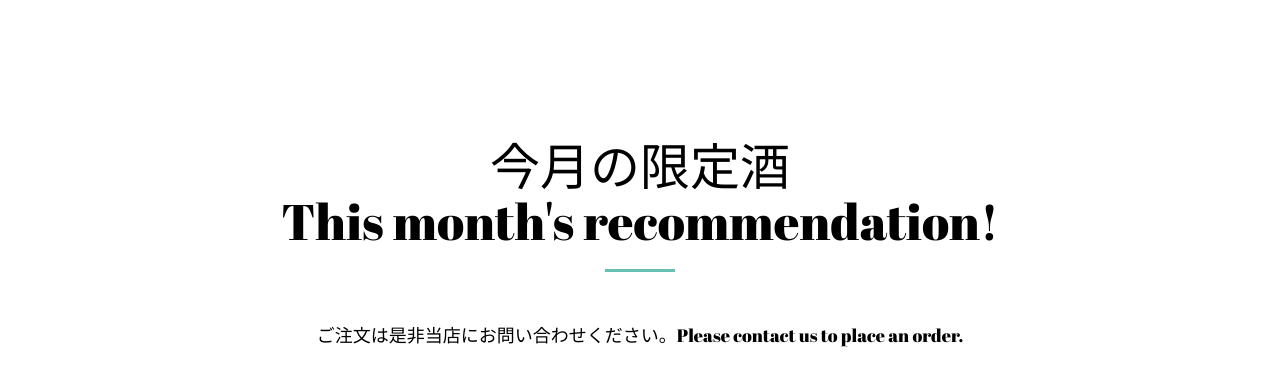
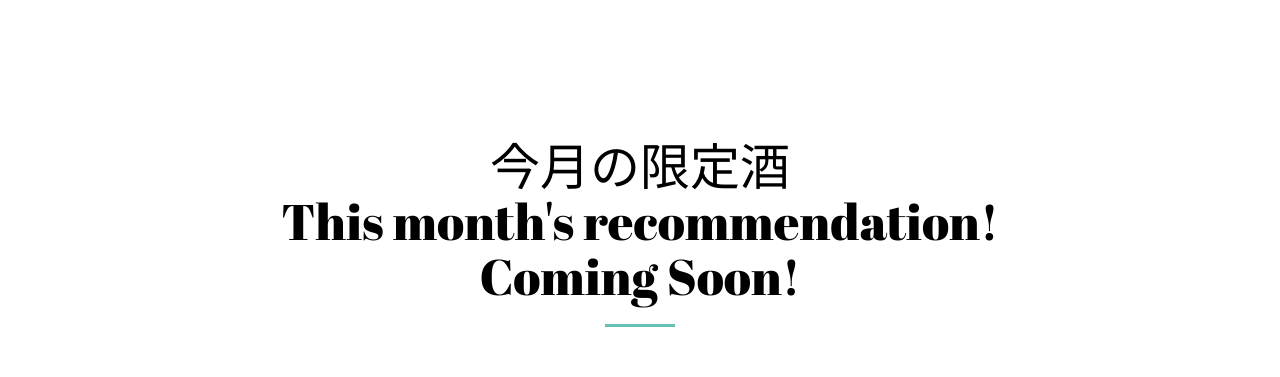
Before and after one commit to sakaguchitendo/sake, a plain HTML site: page index.html in a window 1280 px wide. Shown: the part 3480-3857 px from the top of the page. Drawn offline with Linux system fonts and the light colour scheme; some packages are replaced by stand-ins of ours; grey boxes are pictures that could not be loaded.

Commit message:
Update index.html

```diff
--- a/index.html
+++ b/index.html
@@ -202,10 +202,10 @@
   <div class="container">
   <div class="row">
             <div class="col-xs-12 col-md-12 section-container-spacer">
-                <h2 class="text-center">今月の限定酒 <br>This month's recommendation!</h2><br>
+                <h2 class="text-center">今月の限定酒 <br>This month's recommendation! <br>Coming Soon!</h2><br>
                 <h4 class="text-center">ご注文は是非当店にお問い合わせください。Please contact us to place an order.</h4><br>
 
-              <center>
+              <!--<center>
                  <div class="col-xs-12 col-md-4">
                 <img src="./images/img-07.jpg" alt="" class="img-responsive">
                 <h3 class="text-center">美酒県山形フェア/Yamagata Sake Fair</h3>
@@ -222,7 +222,7 @@
                 <img src="./images/img-06.jpg" alt="" class="img-responsive">
                 <h3 class="text-center">ほいりげ/Yamgata Heurige</h3>
                 <p>毎年好評、山形県産の完熟した遅摘みのデラウェア使用。完全無添加のしぼりたてワインです。Young wine, using ripe and late picked Delaware-grapes.</p>
-                </div>
+                </div>-->
 
             </div>
            </div>
```
